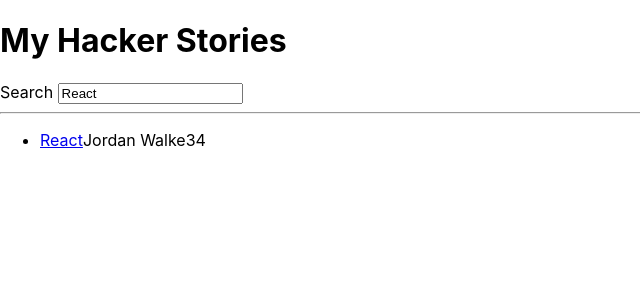
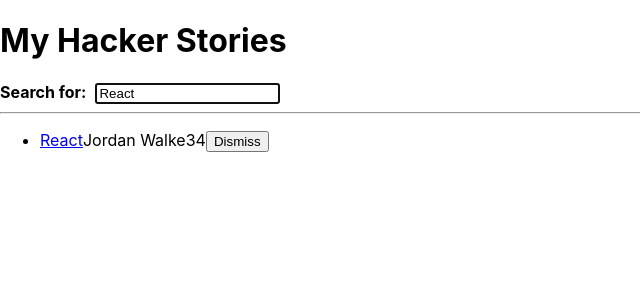
Before and after one commit to MarissaLZ/road-to-react, a React (Create React App) app: page / in a window 1280 px wide. Shown: the top 300 px of the page, without its empty margins (0-640 px from the left). Built offline with nearby package versions, Linux system fonts and the light colour scheme.

Commit message:
adds children prop and ref

```diff
--- a/src/App.js
+++ b/src/App.js
@@ -9,9 +9,7 @@
   return [value, setValue]
 }
 
-const App = () => {
-
-  const stories = [
+const initialStories = [
   {
     title: 'React',
     url: 'https://reactjs.org/',
@@ -28,52 +26,67 @@
     objectID: 1,
   },
 ]
+
+const App = () => {
   //custom hook
   const [searchTerm, setSearchTerm] = useSemiPersistentState("search","React")
+   //state hook
+   const [stories, setStories] = React.useState(initialStories)
 
   const handleSearch = (event) => {
     setSearchTerm(event.target.value)
   };
+  const handleRemoveStory= (item) => {
+    const newStories = stories.filter(
+      (story) => item.objectID !== story.objectID
+    )
+    setStories(newStories)
+  }
 
   const searchedStories = stories.filter(function (story) {
     return story.title.toLowerCase().includes(searchTerm.toLowerCase())
   });
+
   return (
     <div>
           <h1> My Hacker Stories</h1>
-          <Search search={searchTerm} onSearch={handleSearch} />
+          <InputWithLabel id="search" value={searchTerm} isFocused onInputChange={handleSearch}>
+            <strong>Search for:</strong>
+          </InputWithLabel>
           <hr/>
-          <List list={searchedStories}/>{/*passing props into a component. variable assigned to the list html attribute */}
+          <List list={searchedStories} onRemoveItem ={handleRemoveStory}/>{/*passing props into a component. variable assigned to the list html attribute */}
     </div>
   );
 };
+//InputWithLabel component
+const InputWithLabel = ({id, value, type="text", onInputChange, isFocused, children}) => {
 
-//Search component
-const Search = ({search, onSearch}) => { //destrucuturing props within function signature
+  //ref hook. creates a ref w/propert
+  const inputRef = React.useRef()
+
+  React.useEffect(() => {
+    if (isFocused && inputRef.current) {
+      inputRef.current.focus();
+    }
+  }, [isFocused]);
 
   return(
-    <div>
-      <label htmlFor="search"> Search </label>
-      <input
-      id="search"
-      type="text"
-      value={search}
-      onChange={onSearch}/>
-    </div>
-  );
+  <>
+    <label htmlFor={id}>{children}</label> &nbsp;
+    <input id={id} ref={inputRef} type={type} value={value} onChange={onInputChange}/>
+  </>
+  )
 }
-
 //List component destrucuturing props within fucntion and can directly use list
 //instead of props.list
-const List = ({ list }) => {
-  console.log(list)
+const List = ({ list, onRemoveItem}) => {
   return(
         <ul>
           {list.map((item) => {
             return(
               //Item component
               //passing item in each iteration
-              <Item key={item.objectID} item={item}/>
+              <Item key={item.objectID} item={item} onRemoveItem={onRemoveItem}/>
             )
           })}
         </ul>
@@ -81,7 +94,7 @@
 }
 //Item component
 //destructures props which is an object withiin and object {item: {…}}
-const Item = ({ item }) => {
+const Item = ({ item, onRemoveItem }) => {
   return(
     <li>
       <span>
@@ -90,10 +103,10 @@
       <span>{item.author}</span>
       <span>{item.num_comments}</span>
       <span>{item.points}</span>
+      <span>
+        <button type="button" onClick={() => onRemoveItem(item) }>Dismiss</button>
+      </span>
     </li>
   );
 }
 export default App
-
- /* JS in HTML can pass fucntions to HTML element's attributes for handling user interactions
-  */
```
Lines whose indentation alone changed are shown as unchanged.
